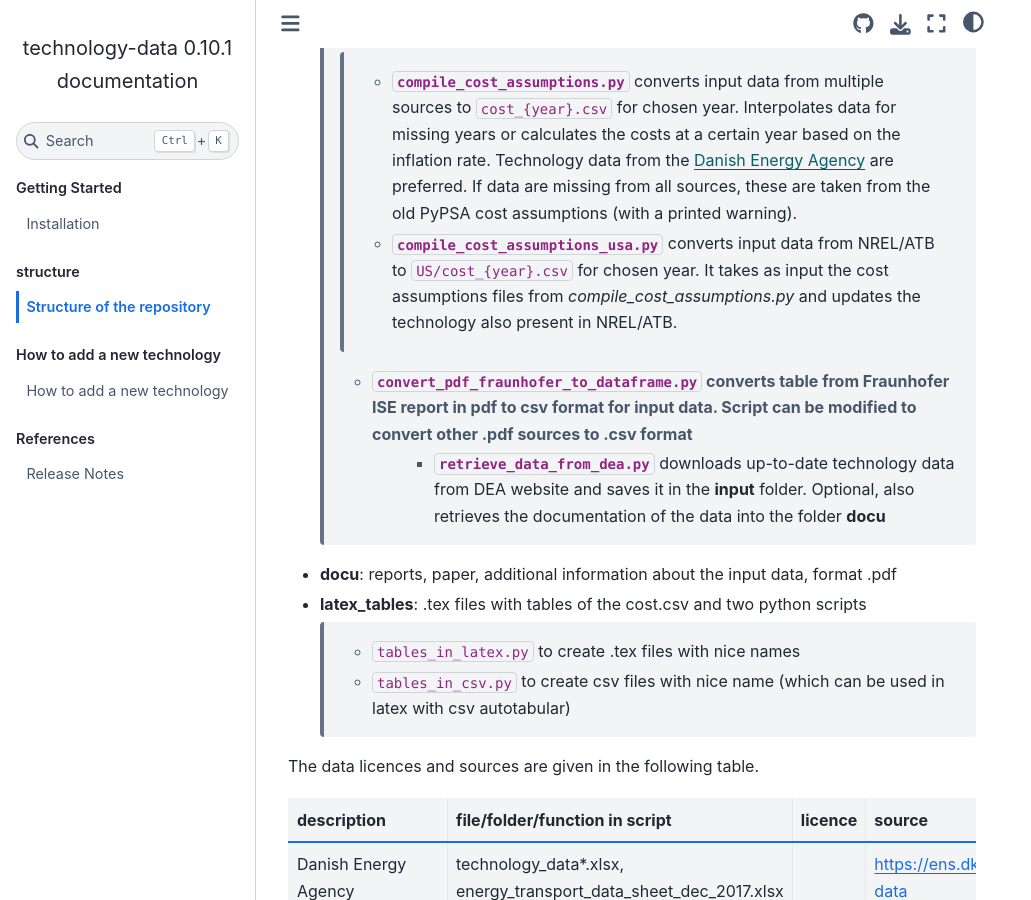
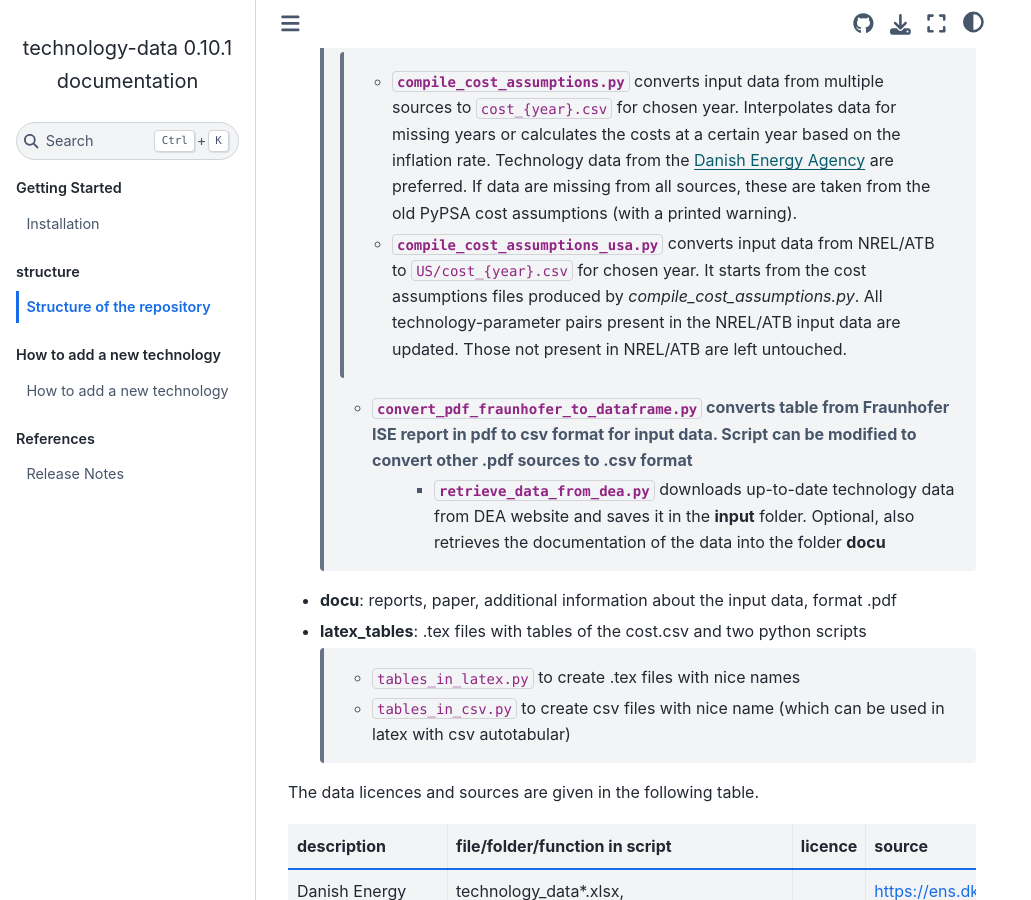
Before and after one commit to PyPSA/technology-data, a Sphinx documentation site: the page built from docs/structure.rst, in a window 1280 px wide and 900 px high, scrolled down 2760 px. Shown: the whole window, without its empty margins (0-1031 px from the left). Built offline with Sphinx 7.4.7 and the Sphinx Book theme 1.1.4, drawn with Linux system fonts in a browser that asks for light colours; some of the changed text lies outside the part shown.

Commit message:
docu: update documentation

```diff
--- a/docs/structure.rst
+++ b/docs/structure.rst
@@ -41,7 +41,7 @@ This repository has the following structure:
 	   :language: yaml
 	   :lines: 4-40
 
- the following parameters can be set in the ``config.yaml``
+ The following parameters can be set in the ``config.yaml``
 
     * years : numpy array of all the years of which an output costs csv should be created
     * nrel_atb_input_years : list of years that define the source files
@@ -64,7 +64,7 @@ This repository has the following structure:
 -  **scripts** :
 
 	* :mod:`compile_cost_assumptions.py` converts input data from multiple sources to ``cost_{year}.csv`` for chosen year. Interpolates data for missing years or calculates the costs at a certain year based on the inflation rate. Technology data from the `Danish Energy Agency <https://github.com/PyPSA/technology-data>`_ are preferred. If data are missing from all sources, these are taken from the old PyPSA cost assumptions (with a printed warning).
-	* :mod:`compile_cost_assumptions_usa.py` converts input data from NREL/ATB to ``US/cost_{year}.csv`` for chosen year. It takes as input the cost assumptions files from `compile_cost_assumptions.py` and updates the technology also present in NREL/ATB.
+	* :mod:`compile_cost_assumptions_usa.py` converts input data from NREL/ATB to ``US/cost_{year}.csv`` for chosen year. It starts from the cost assumptions files produced by `compile_cost_assumptions.py`. All technology-parameter pairs present in the NREL/ATB input data are updated. Those not present in NREL/ATB are left untouched.
     * :mod:`convert_pdf_fraunhofer_to_dataframe.py` converts table from Fraunhofer ISE report in pdf to csv format for input data. Script can be modified to convert other .pdf sources to .csv format
 	* :mod:`retrieve_data_from_dea.py` downloads up-to-date technology data from DEA website and saves it in the **input** folder. Optional, also retrieves the documentation of the data into the folder **docu**
 
```
